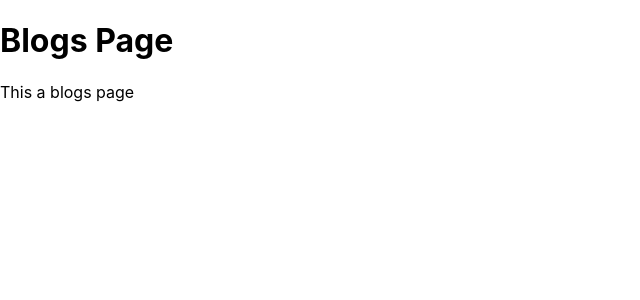
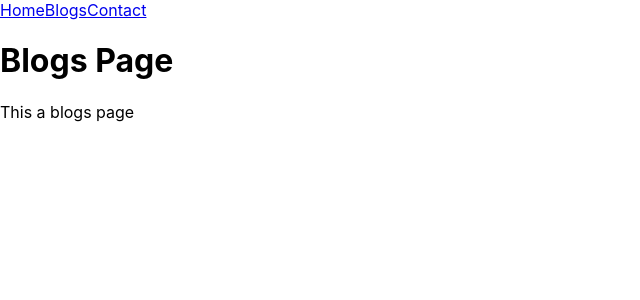
Before and after one commit to SajeebChakraborty/Routing_React_Js, a React (Create React App) app: page /blogs in a window 1280 px wide. Shown: the top 300 px of the page, without its empty margins (0-640 px from the left). Built offline with nearby package versions, Linux system fonts and the light colour scheme.

Commit message:
navbar with navlink defined

```diff
--- a/src/App.js
+++ b/src/App.js
@@ -6,12 +6,16 @@ import Home from './components/Home';
 import Contact from './components/Contact';
 import Blogs from './components/Blogs';
 import Error from './components/Error';
+import Navbar from './components/Navbar';
 
 function App() {
   return (
     <div  >
 
         <BrowserRouter>
+
+          <Navbar/>
+
           <Routes>
 
             <Route path="/" element={<Home />} />
--- /dev/null
+++ b/src/components/Navbar.js
@@ -0,0 +1,18 @@
+import React from 'react'
+import { NavLink } from 'react-router-dom'
+
+export default function Navbar() {
+  return (
+    <div>
+
+        <nav>
+
+            <NavLink to="/">Home</NavLink>
+            <NavLink to="/blogs">Blogs</NavLink>
+            <NavLink to="/contact">Contact</NavLink>
+
+        </nav>
+
+    </div>
+  )
+}
```
